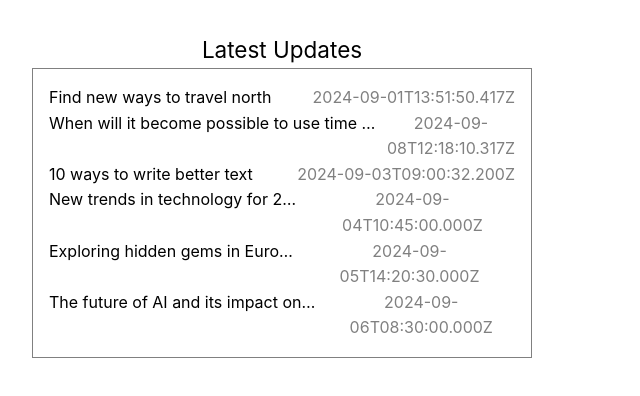
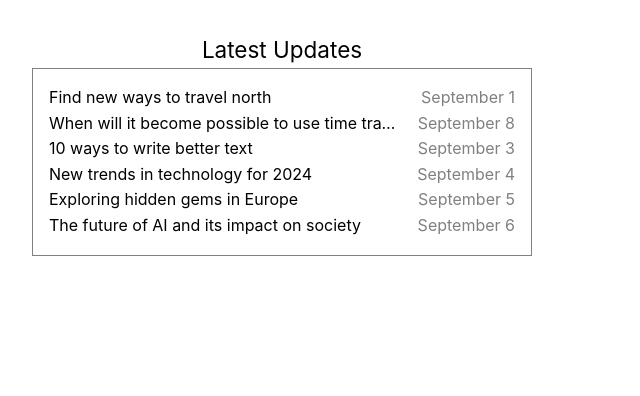
Before and after one commit to Pupizzoid/vue-technical-task, a Vue app: page / in a window 1280 px wide. Shown: the top 396 px of the page, without its empty margins (0-640 px from the left). Built offline with nearby package versions, Linux system fonts and the light colour scheme.

Commit message:
Adds formatting for article date

```diff
--- a/src/components/ArticleItem.vue
+++ b/src/components/ArticleItem.vue
@@ -1,16 +1,22 @@
 <script setup lang='ts'>
-const props = defineProps({
-  article: {type: Object, required: true }
-});
+import { computed } from 'vue';
+import type { IArticleProps } from '@/interfaces/Article.interface'
+
+const props = defineProps<IArticleProps>();
 
 const { article } = props;
+
+const formattedDate = computed(() => {
+  const date = new Date(article.publishDate);
+  return date.toLocaleDateString('en-US', { month: 'long', day: 'numeric' });
+});
 </script>
 
 <template>
 <li>
   <a :href="article.url" target="_blank" class="item">
     <span class="title">{{ article.title }}</span>
-    <span class="date">{{ article.publishDate }}</span>
+    <span class="date">{{ formattedDate }}</span>
   </a>
 </li>
 </template>
--- a/src/components/LatestUpdates.vue
+++ b/src/components/LatestUpdates.vue
@@ -1,8 +1,8 @@
 <script setup lang='ts'>
 import { ref } from 'vue'
-import type IArticle from '@/interfaces/Article.interface'
 import ArticleItem from '@/components/ArticleItem.vue'
 import { MOCK_DATA } from '@/mock-data'
+import type { IArticle } from '@/interfaces/Article.interface'
 
 const articles = ref<IArticle[]>((window as any).LATEST_ARTICLES || MOCK_DATA);
 Object.defineProperty(window, 'LATEST_ARTICLES', {
--- a/src/interfaces/Article.interface.ts
+++ b/src/interfaces/Article.interface.ts
@@ -1,6 +1,10 @@
-export default interface IArticle {
+export interface IArticle {
   title: string;
   publishDate: string;
   category: string;
   url: string;
 }
+
+export interface IArticleProps {
+  article: IArticle;
+}
```
